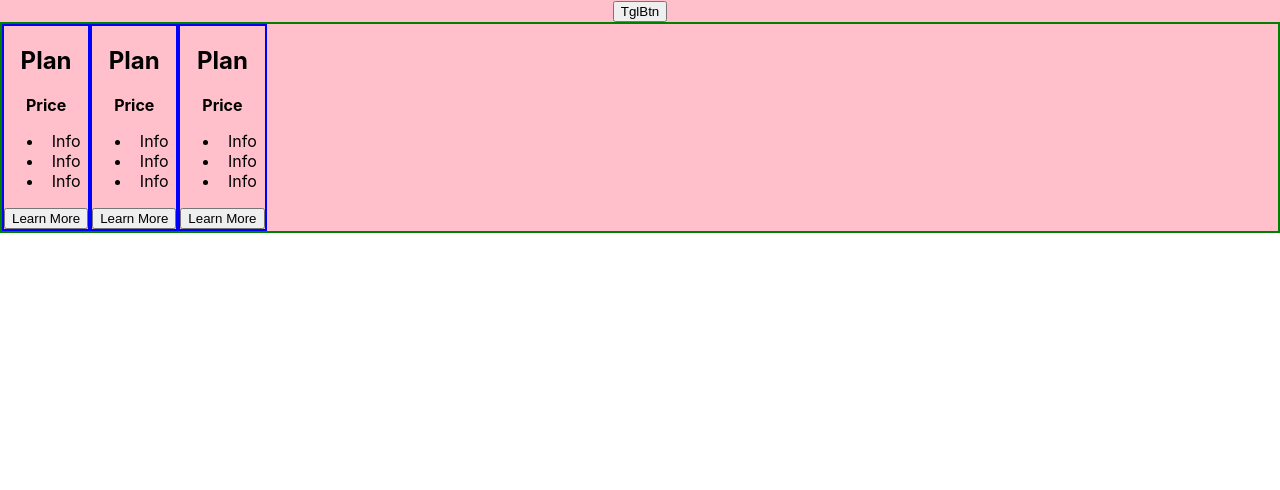
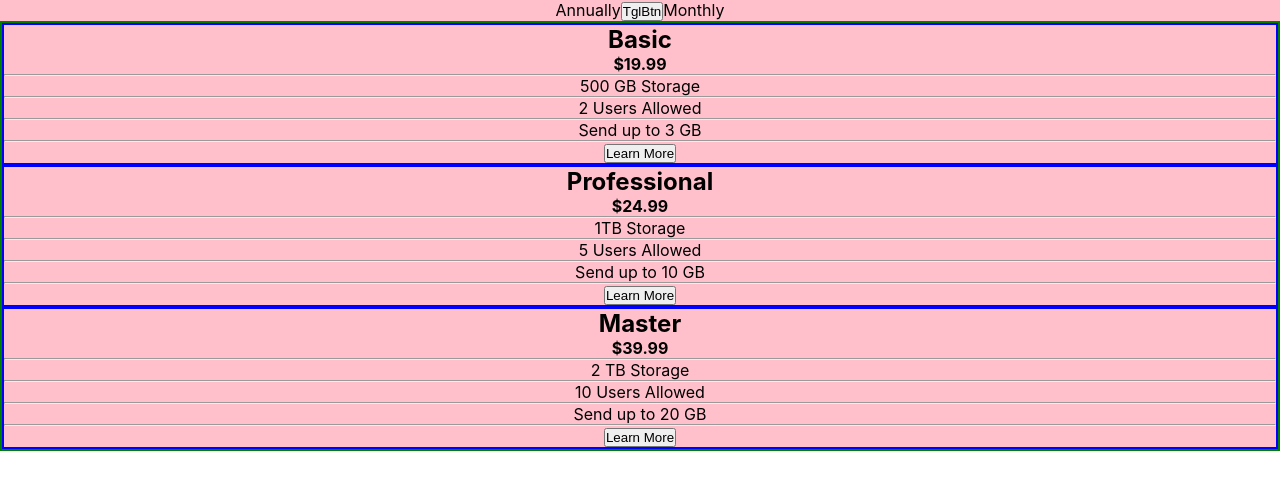
Before and after one commit to SyntheticDesigner/pricing-component-toggle, a React (Create React App) app: page / in a window 1280 px wide. Shown: the top 490 px of the page. Built offline with nearby package versions, Linux system fonts and the light colour scheme.

Commit message:
built data struct and dynamically loaded components

```diff
--- a/src/App.css
+++ b/src/App.css
@@ -1,3 +1,8 @@
+*{
+  margin: 0;
+  padding: 0;
+  box-sizing: border-box;
+}
 .App {
   text-align: center;
 }
--- a/src/components/OurPricing.js
+++ b/src/components/OurPricing.js
@@ -2,15 +2,36 @@ import React from "react";
 import PriceCard from "./PriceCard";
 import { PriceWrap, PricingSection } from "./StyledComponents";
 import TglBtn from "./TglBtn";
+
+const options = [
+  {
+    name: "Basic",
+    monthlyPrice: "$19.99",
+    yearlyPrice: "$199.99",
+    features: ["500 GB Storage", "2 Users Allowed", "Send up to 3 GB"],
+  },
+  {
+    name: "Professional",
+    monthlyPrice: "$24.99",
+    yearlyPrice: "$249.99",
+    features: ["1TB Storage", "5 Users Allowed", "Send up to 10 GB"],
+  },
+  {
+    name: "Master",
+    monthlyPrice: "$39.99",
+    yearlyPrice: "$399.99",
+    features: ["2 TB Storage", "10 Users Allowed", "Send up to 20 GB"],
+  },
+];
 
 export default function OurPricing() {
   return (
     <PricingSection>
       <TglBtn />
       <PriceWrap>
-        <PriceCard />
-        <PriceCard />
-        <PriceCard />
+        {options.map((option) => (
+          <PriceCard option={option} />
+        ))}
       </PriceWrap>
     </PricingSection>
   );
--- a/src/components/PriceCard.js
+++ b/src/components/PriceCard.js
@@ -1,17 +1,21 @@
-import React from 'react'
-import { CardBox } from './StyledComponents'
+import React from "react";
+import { CardBox } from "./StyledComponents";
 
-export default function PriceCard() {
+export default function PriceCard({ option }) {
   return (
     <CardBox>
-        <h1>Plan</h1>
-        <strong>Price</strong>
-        <ul>
-            <li>Info</li>
-            <li>Info</li>
-            <li>Info</li>
-        </ul>
-        <button>Learn More</button>
+      <h1>{option.name}</h1>
+      <strong>{option.monthlyPrice}</strong>
+      <hr />
+      <ul>
+        {option.features.map((feature) => (
+          <li>
+            {feature}
+            <hr />
+          </li>
+        ))}
+      </ul>
+      <button>Learn More</button>
     </CardBox>
-  )
+  );
 }
--- a/src/components/StyledComponents.js
+++ b/src/components/StyledComponents.js
@@ -1,4 +1,8 @@
 import styled from "styled-components"
+
+export const Toggle = styled.button``;
+
+export const ToggleWrap = styled.div``;
 
 export const PricingSection = styled.section`
     background-color: pink;
@@ -7,10 +11,12 @@ export const PricingSection = styled.section`
 export const PriceWrap = styled.div`
     border: 2px solid green;
     display: flex;
+    flex-direction: column;
 `;
-
-export const Toggle = styled.button``;
 
 export const CardBox = styled.div`
     border: 2px solid blue;
+    ul {
+        list-style-type: none;
+    }
 `;
--- a/src/components/TglBtn.js
+++ b/src/components/TglBtn.js
@@ -1,8 +1,12 @@
-import React from 'react'
-import { Toggle } from './StyledComponents'
+import React from "react";
+import { Toggle, ToggleWrap } from "./StyledComponents";
 
 export default function TglBtn() {
   return (
-    <Toggle>TglBtn</Toggle>
-  )
+    <ToggleWrap>
+      <label for='tglBtn'>Annually</label>
+      <Toggle id='tglBtn'>TglBtn</Toggle>
+      <label for='tglBtn'>Monthly</label>
+    </ToggleWrap>
+  );
 }
```
